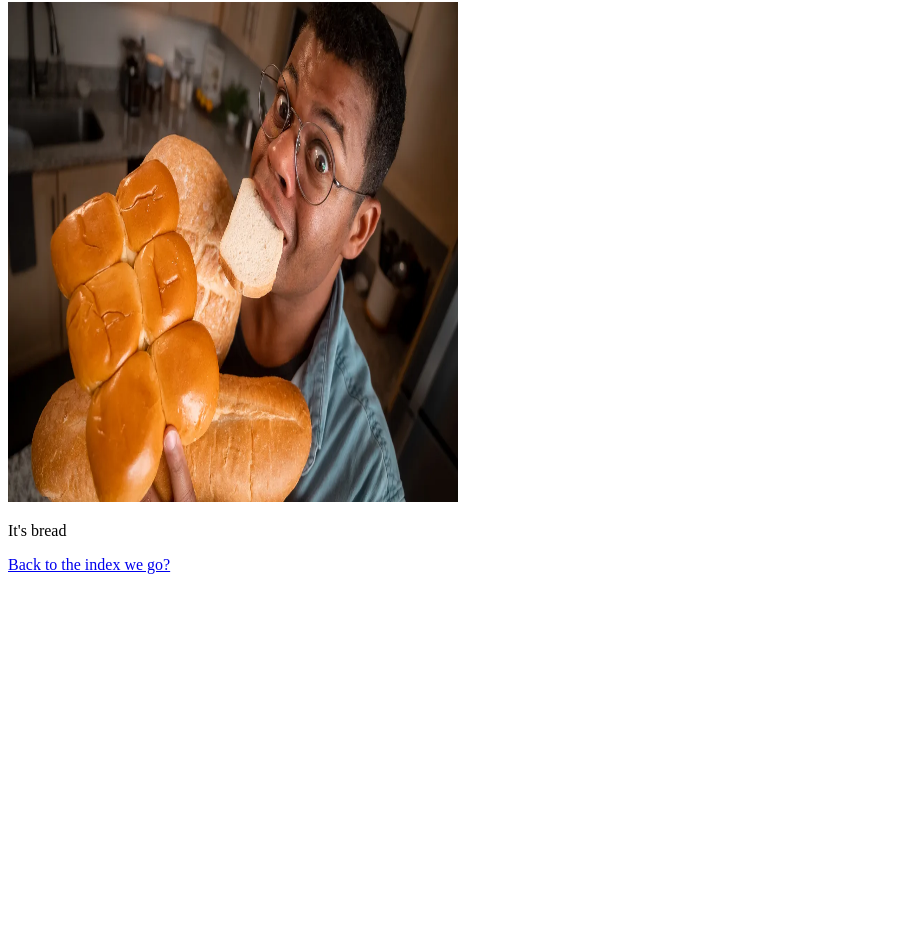
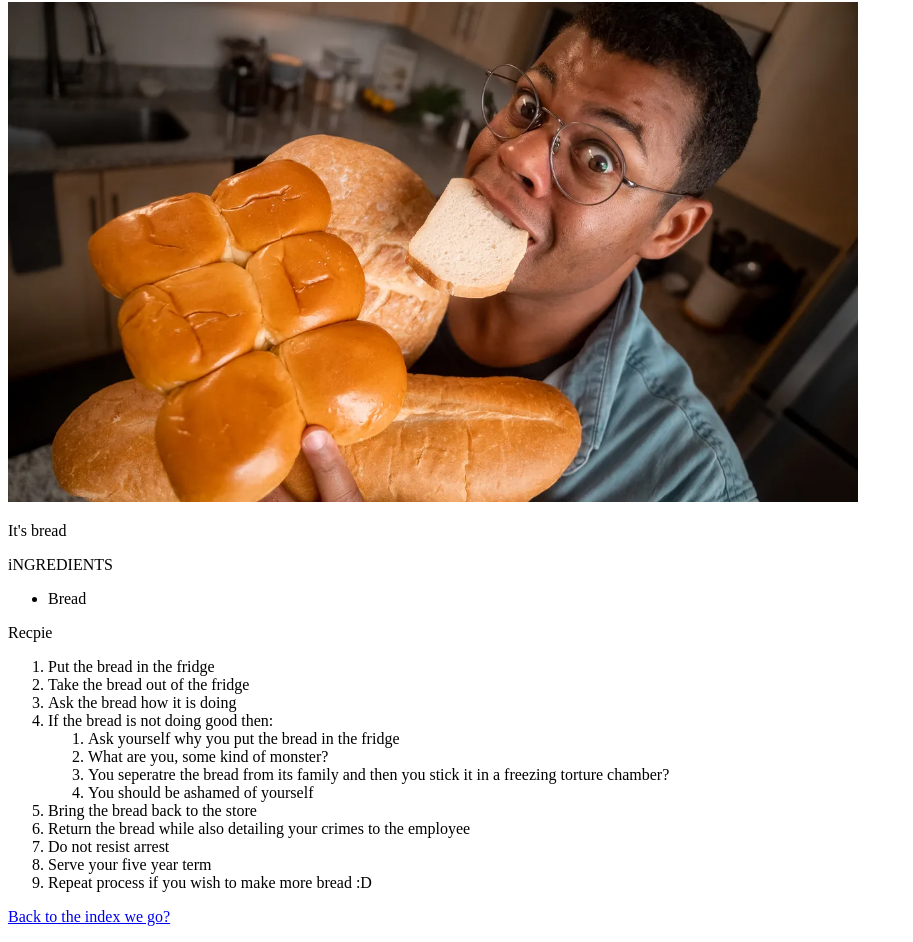
Before and after one commit to Aytrucks/bigmamahub, a plain HTML site: page recipes/bread.html in a window 1280 px wide. Shown: the part 78-1020 px from the top of the page, without its empty margins (0-913 px from the left). Before the commit the page ends 800 px from the top, so only its background shows below. Drawn offline with Linux system fonts and the light colour scheme.

Commit message:
Added recipe list for ingredients and steps for bread
Also added a ton of description for the bread. This is a satire recipe and should not be taken seriously

```diff
--- a/recipes/bread.html
+++ b/recipes/bread.html
@@ -7,8 +7,31 @@
 </head>
 <body>
     <h1>Bread Recipe</h1>
-    <img src="../images/breadlastlonger.webp" alt="bread that lasts long" height="500" width = "450">
+    <img src="../images/breadlastlonger.webp" alt="bread that lasts long" height="500" width = "850">
     <p>It's bread</p>
+    <p>iNGREDIENTS</p>
+    <ul>
+        <li>Bread</li>
+    </ul>
+    <p>Recpie</p>
+    <ol>
+        <li>Put the bread in the fridge</li>
+        <li>Take the bread out of the fridge</li>
+        <li>Ask the bread how it is doing</li>
+        <li>If the bread is not doing good then:
+            <ol>
+                <li>Ask yourself why you put the bread in the fridge</li>
+                <li>What are you, some kind of monster?</li>
+                <li>You seperatre the bread from its family and then you stick it in a freezing torture chamber?</li>
+                <li>You should be ashamed of yourself</li>
+            </ol>
+        </li>
+        <li>Bring the bread back to the store</li>
+        <li>Return the bread while also detailing your crimes to the employee</li>
+        <li>Do not resist arrest</li>
+        <li>Serve your five year term</li>
+        <li>Repeat process if you wish to make more bread :D</li>
+    </ol>
     <p><a href="../index.html">Back to the index we go?</a></p>
 </body>
 </html>
```
